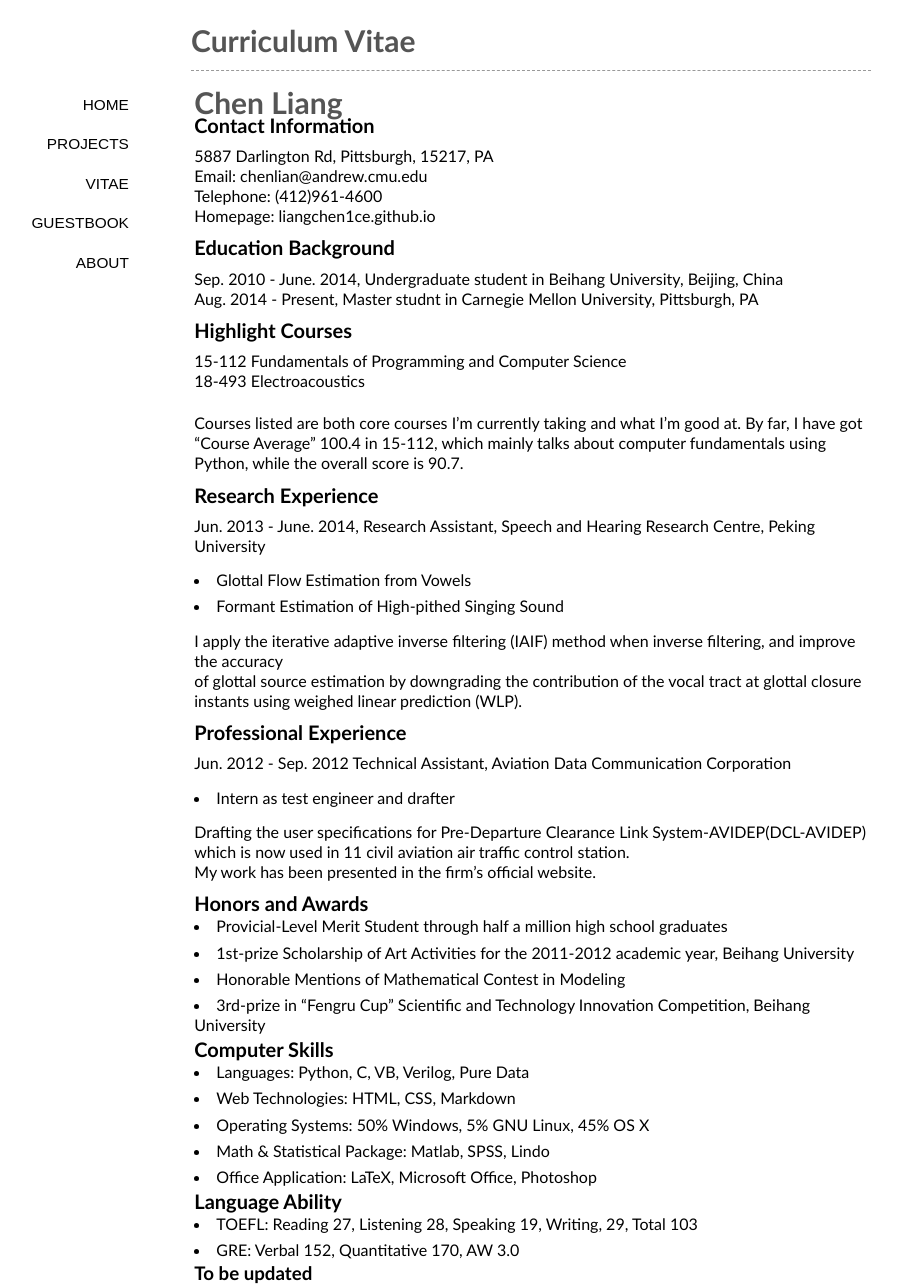
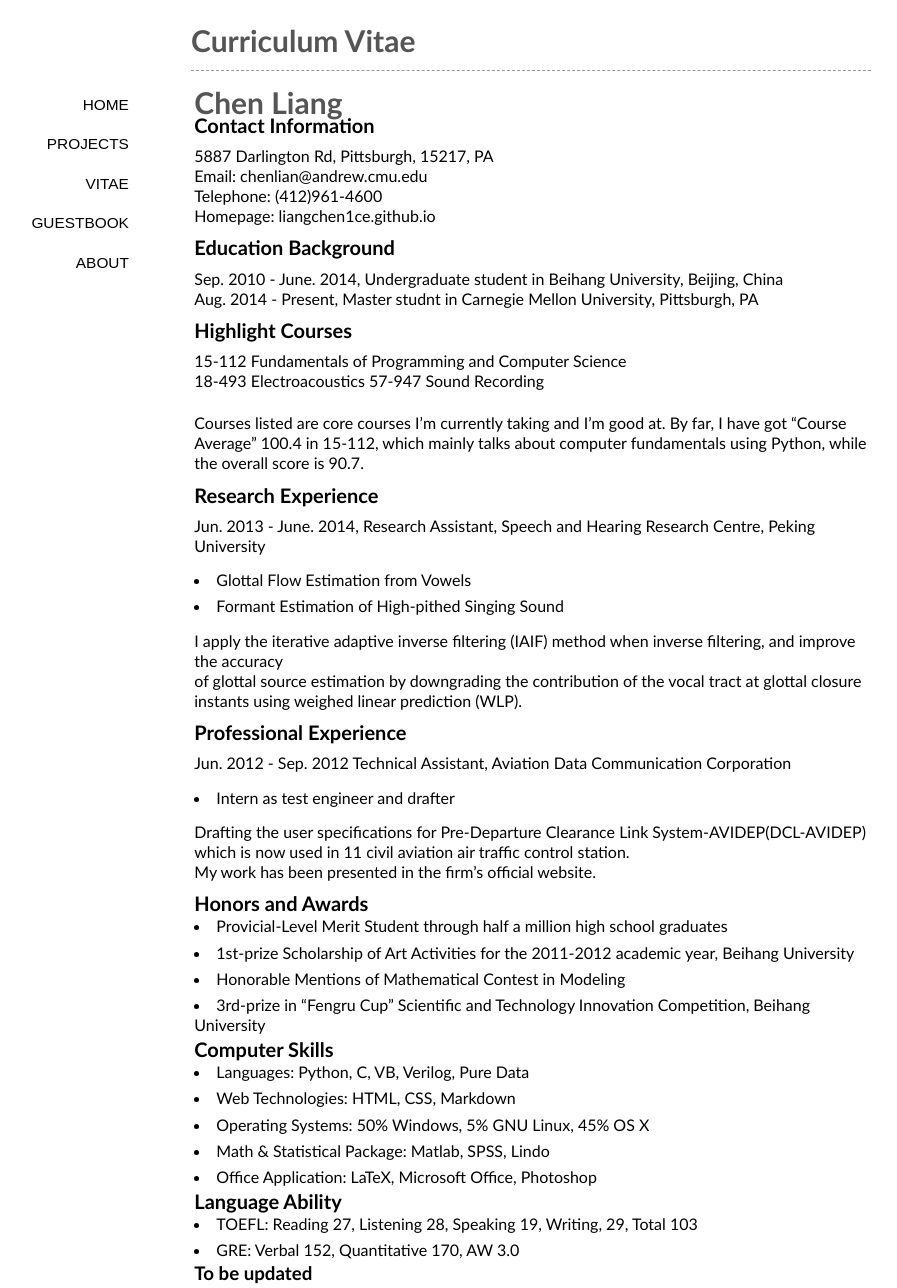
Before and after one commit to liangchen1ce/liangchen1ce.github.io, a Jekyll site: the page built from cv-english.markdown, in a window 1280 px wide. Shown: the whole page, without its empty margins (215-1112 px from the left). Built offline with Jekyll 4.4.1, drawn with Linux system fonts in a browser that asks for light colours; some web fonts are replaced; Markdown is read by kramdown in place of the engine named in the settings.

Commit message:
little change

```diff
--- a/cv-english.markdown
+++ b/cv-english.markdown
@@ -22,8 +22,9 @@ Aug. 2014 - Present, Master studnt in Carnegie Mellon University, Pittsburgh, PA
 
 15-112 Fundamentals of Programming and Computer Science
 18-493 Electroacoustics
+57-947 Sound Recording
 
-Courses listed are both core courses I'm currently taking and what I'm good at. By far, I have got "Course Average" 100.4 in 15-112, which mainly talks about computer fundamentals using Python, while the overall score is 90.7.
+Courses listed are core courses I'm currently taking and I'm good at. By far, I have got "Course Average" 100.4 in 15-112, which mainly talks about computer fundamentals using Python, while the overall score is 90.7.
 
 ## Research Experience
 
```
